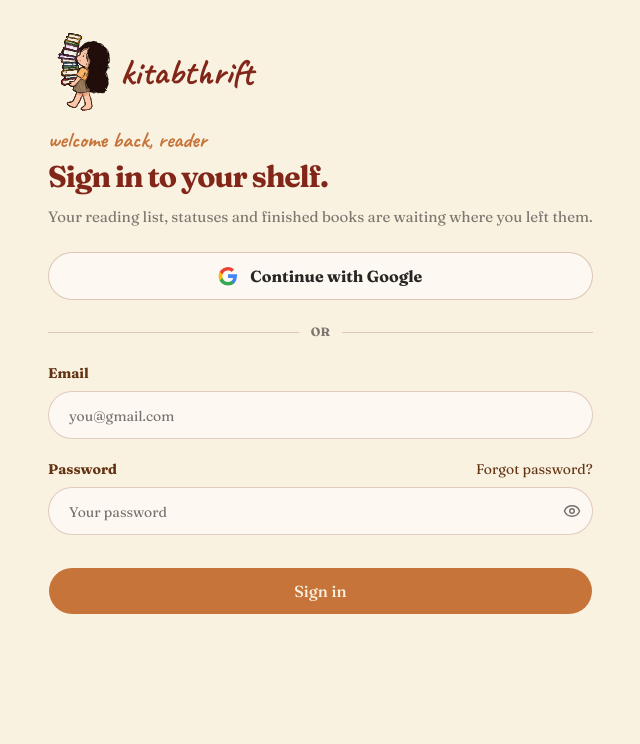
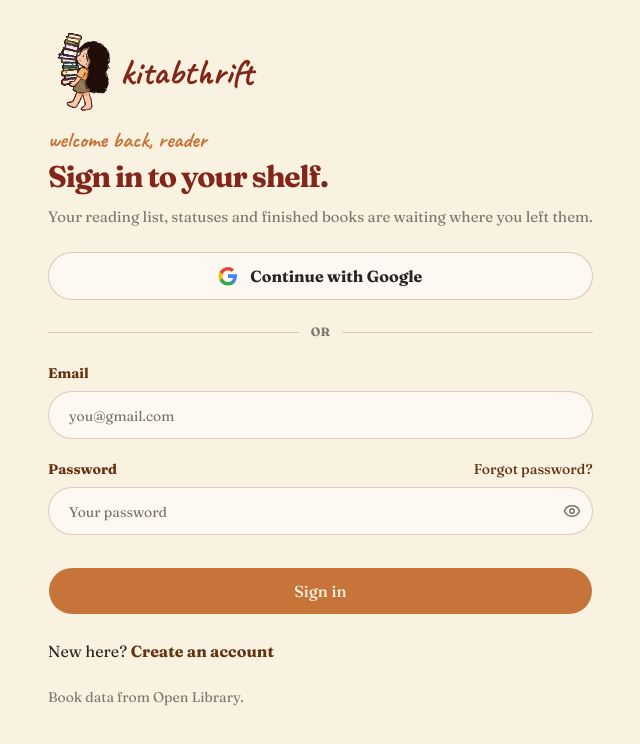
Before and after one commit to SaadatHasanzada/kitabthrift, a Next.js app: page /en/login in a window 1280 px wide. Shown: the top 744 px of the page, without its empty margins (32-672 px from the left). Built offline with nearby package versions, Linux system fonts and the light colour scheme.

Commit message:
refactor(ui): extract muted text and text-link components

```diff
--- a/app/[locale]/login/page.tsx
+++ b/app/[locale]/login/page.tsx
@@ -1,10 +1,17 @@
+import { useTranslations } from "next-intl";
+
 import { AuthDivider } from "@/components/auth/auth-divider";
 import { AuthHeader } from "@/components/auth/auth-header";
 import { GoogleButton } from "@/components/auth/google-button";
 import { LoginForm } from "@/components/auth/login-form";
 import { Logo } from "@/components/layout/logo";
+import { MutedText } from "@/components/ui/muted-text";
+import { TextLink } from "@/components/ui/text-link";
 
 export default function Login() {
+  const t = useTranslations("Auth");
+  const tg = useTranslations("General");
+
   return (
     <div className="flex flex-col desktop:flex-row">
       <section className="flex flex-col gap-3 py-5 md:py-8 px-4 md:px-10 desktop:px-20 max-w-200">
@@ -18,6 +25,13 @@
           <GoogleButton />
           <AuthDivider />
           <LoginForm />
+          <p>
+            {t("newHere")}{" "}
+            <TextLink variant="emphasis" href="/create-account">
+              {t("createAccount")}
+            </TextLink>
+          </p>
+          <MutedText size="sm">{tg("bookDataFromOpenLib")}</MutedText>
         </div>
       </section>
       <section className="max-w-200"></section>
--- a/components/auth/auth-divider.tsx
+++ b/components/auth/auth-divider.tsx
@@ -1,5 +1,6 @@
 import { useTranslations } from "next-intl";
 
+import { MutedText } from "@/components/ui/muted-text";
 import { Separator } from "@/components/ui/separator";
 
 export function AuthDivider() {
@@ -8,9 +9,9 @@
   return (
     <div className="flex items-center gap-3">
       <Separator className="flex-1" />
-      <span className="text-xs font-bold text-foreground/60">
+      <MutedText as="span" size="xs">
         {t("or").toUpperCase()}
-      </span>
+      </MutedText>
       <Separator className="flex-1" />
     </div>
   );
--- a/components/auth/auth-header.tsx
+++ b/components/auth/auth-header.tsx
@@ -1,4 +1,6 @@
 import { useTranslations } from "next-intl";
+
+import { MutedText } from "@/components/ui/muted-text";
 
 interface AuthHeaderProps {
   readonly eyebrow: string;
@@ -17,9 +19,7 @@
       <h1 className="text-[30px] font-bold text-brand mb-3 leading-[1.06] tracking-[-0.04em]">
         {t(title)}
       </h1>
-      <p className="text-[15px] leading-[1.55] text-foreground/60">
-        {t(description)}
-      </p>
+      <MutedText>{t(description)}</MutedText>
     </div>
   );
 }
--- a/components/auth/password-field.tsx
+++ b/components/auth/password-field.tsx
@@ -14,7 +14,7 @@
   InputGroupButton,
   InputGroupInput,
 } from "@/components/ui/input-group";
-import { Link } from "@/i18n/navigation";
+import { TextLink } from "@/components/ui/text-link";
 
 interface PasswordFieldProps<T extends FieldValues> {
   readonly control: Control<T>;
@@ -38,12 +38,7 @@
         <Field data-invalid={fieldState.invalid}>
           <div className="flex items-center justify-between">
             <FieldLabel htmlFor="password">{t("password")}</FieldLabel>
-            <Link
-              href="/forgot-password"
-              className="text-sm text-brand-ink hover:text-ring"
-            >
-              {t("forgotPassword")}
-            </Link>
+            <TextLink href="/forgot-password">{t("forgotPassword")}</TextLink>
           </div>
           <InputGroup>
             <InputGroupInput
--- /dev/null
+++ b/components/ui/muted-text.tsx
@@ -0,0 +1,44 @@
+import type { ComponentProps } from "react";
+
+import { cva, type VariantProps } from "class-variance-authority";
+
+import { cn } from "@/lib/utils";
+
+const mutedTextVariants = cva("text-foreground/60", {
+  variants: {
+    size: {
+      // Supporting copy under a heading.
+      default: "text-[15px] leading-[1.55]",
+      // Attribution lines, footnotes.
+      sm: "text-sm",
+      // Divider labels and other uppercase micro-copy.
+      xs: "text-xs font-bold",
+    },
+  },
+  defaultVariants: {
+    size: "default",
+  },
+});
+
+type MutedTextProps = ComponentProps<"p"> &
+  VariantProps<typeof mutedTextVariants> & {
+    /** Render as a different element — `span` inside a line of text. */
+    readonly as?: "p" | "span";
+  };
+
+export function MutedText({
+  as: Component = "p",
+  size,
+  className,
+  ...props
+}: MutedTextProps) {
+  return (
+    <Component
+      data-slot="muted-text"
+      className={cn(mutedTextVariants({ size }), className)}
+      {...props}
+    />
+  );
+}
+
+export { mutedTextVariants };
--- /dev/null
+++ b/components/ui/text-link.tsx
@@ -0,0 +1,40 @@
+import type { ComponentProps } from "react";
+
+import { cva, type VariantProps } from "class-variance-authority";
+
+import { Link } from "@/i18n/navigation";
+import { cn } from "@/lib/utils";
+
+const textLinkVariants = cva(
+  "cursor-pointer rounded-sm underline-offset-4 transition-colors focus-visible:outline-2 focus-visible:outline-offset-2 focus-visible:outline-ring",
+  {
+    variants: {
+      variant: {
+        // Inline links beside a field label — forgot password, and similar.
+        default: "text-sm font-medium text-brand-ink hover:text-ring",
+        // Quieter links in supporting copy.
+        muted: "text-sm text-muted-foreground hover:text-foreground",
+        // The one link on a page you actually want followed.
+        emphasis: "font-bold text-brand-ink hover:text-ring",
+      },
+    },
+    defaultVariants: {
+      variant: "default",
+    },
+  },
+);
+
+type TextLinkProps = ComponentProps<typeof Link> &
+  VariantProps<typeof textLinkVariants>;
+
+export function TextLink({ className, variant, ...props }: TextLinkProps) {
+  return (
+    <Link
+      data-slot="text-link"
+      className={cn(textLinkVariants({ variant }), className)}
+      {...props}
+    />
+  );
+}
+
+export { textLinkVariants };
```
